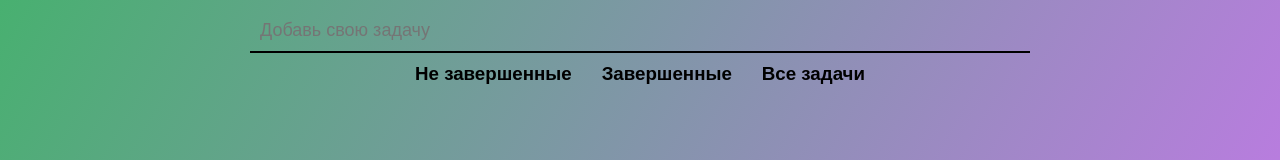
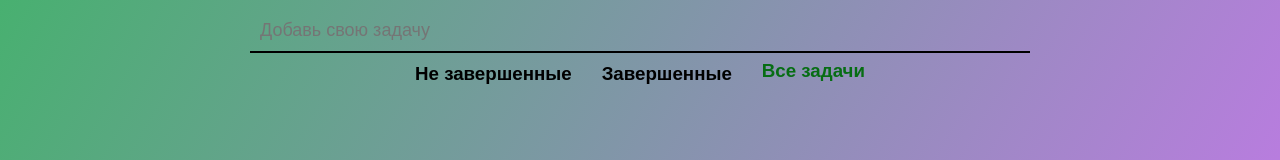
Before and after one commit to Nikolai200583/JQuery, a plain HTML site: page index.html in a window 1280 px wide. Shown: the top 160 px of the page. Drawn offline with nearby package versions, Linux system fonts and the light colour scheme; no server answers.

Commit message:
isActive true

```diff
--- a/index.html
+++ b/index.html
@@ -17,7 +17,7 @@
       <div class="statusTodos">
         <h3 class="notCompleted">Не завершенные</h3>
         <h3 class="completed">Завершенные</h3>
-        <h3 class="allTodos">Все задачи</h3>
+        <h3 class="allTodos isActive">Все задачи</h3>
       </div>
       <div class="notcomp "></div>
       <div class="comp"></div>
```
